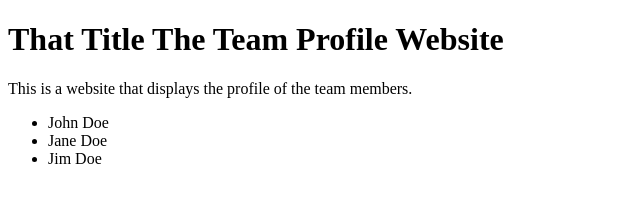
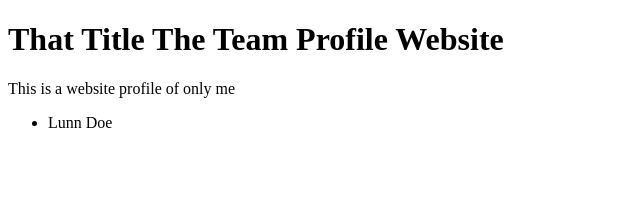
Before and after one commit to nasran-thaivis/The-Team-Profile-Website, a plain HTML site: page index.html in a window 1280 px wide. Shown: the whole page, without its empty margins (0-640 px from the left). Drawn offline with Linux system fonts and the light colour scheme.

Commit message:
Update index.html to reflect personal profile information and modify team member list

```diff
--- a/index.html
+++ b/index.html
@@ -7,11 +7,9 @@
 </head>
 <body>
     <h1>That Title The Team Profile Website</h1>
-    <p>This is a website that displays the profile of the team members.</p>
+    <p>This is a website profile of only me</p>
     <ul>
-        <li>John Doe</li>
-        <li>Jane Doe</li>
-        <li>Jim Doe</li>
+        <li>Lunn Doe</li>
     </ul>
 </body>
 </html>
```
